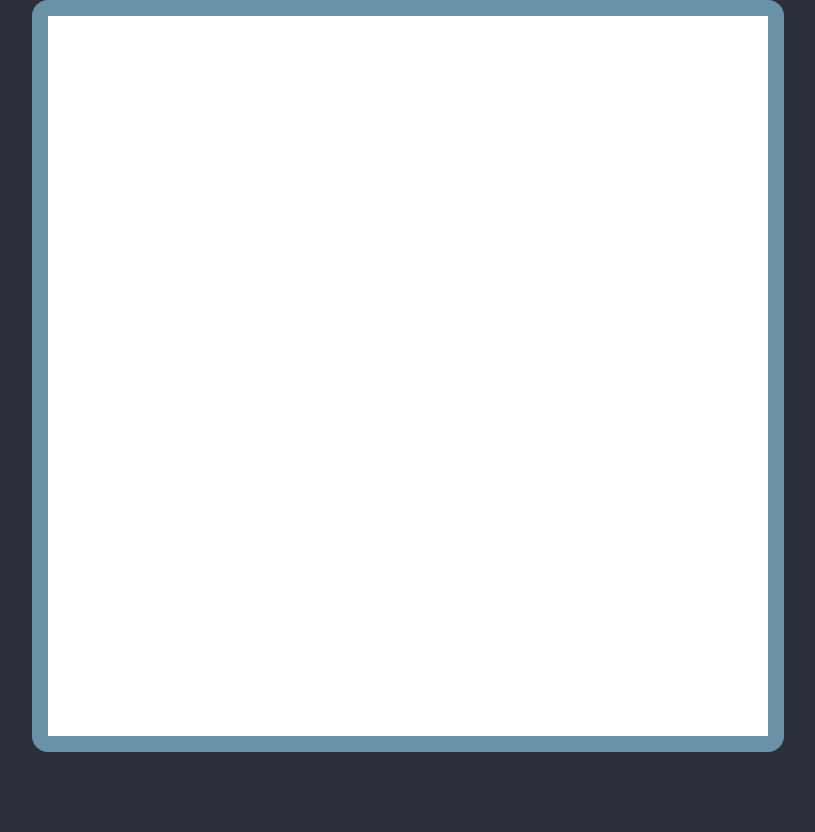
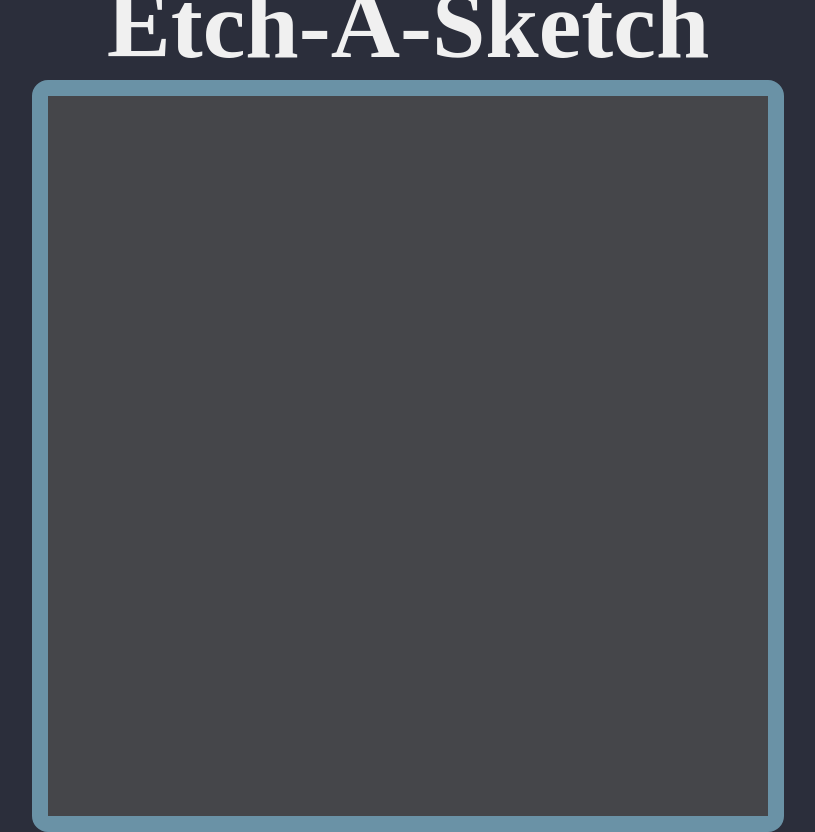
Before and after one commit to ukimbo/kimbo-etchASketch, a plain HTML site: page index.html in a window 1280 px wide. Shown: the whole page, without its empty margins (232-1047 px from the left). Before the commit the page ends 800 px from the top, so only its background shows below. Drawn offline with Linux system fonts and the light colour scheme.

Commit message:
Grid now changes color when you hover over a grid tile

```diff
--- a/index.html
+++ b/index.html
@@ -10,7 +10,10 @@
     <body>
         <div class="content">
             <div class="menu"></div>
-            <div class="grid-container"></div>
+            <div class="grid">
+                <h1> Etch-A-Sketch</h1>
+                <div class="grid-container"></div>
+            </div>
         </div>
     </body>
 </html>
--- a/script.js
+++ b/script.js
@@ -14,3 +14,11 @@ for (let i = 0; i < gridSize * gridSize; i++) {
     gridItem.style.height = `${gridItemWidth}px`;
     gridContainer.appendChild(gridItem);
 }
+
+const gridItems = document.querySelectorAll(".grid-item");
+
+gridItems.forEach((gridItem) => {
+    gridItem.addEventListener("mouseenter", () => {
+        gridItem.style.backgroundColor = "#B68990"
+    });
+});
--- a/styles.css
+++ b/styles.css
@@ -13,7 +13,18 @@ body {
     display: flex;
     justify-content: center;
     align-items: center;
-    object-fit: cover;
+    height: 100vh;
+}
+
+h1 {
+    font-size: 96px;
+    padding: 0px;
+    margin: 0;
+    color: #f0f0f0;
+}
+
+.grid {
+    text-align: center;
 }
 
 .grid-container {
@@ -26,5 +37,5 @@ body {
 }
 
 .grid-item {
-    background-color: white;
+    background-color: #45464A;
 }
```
